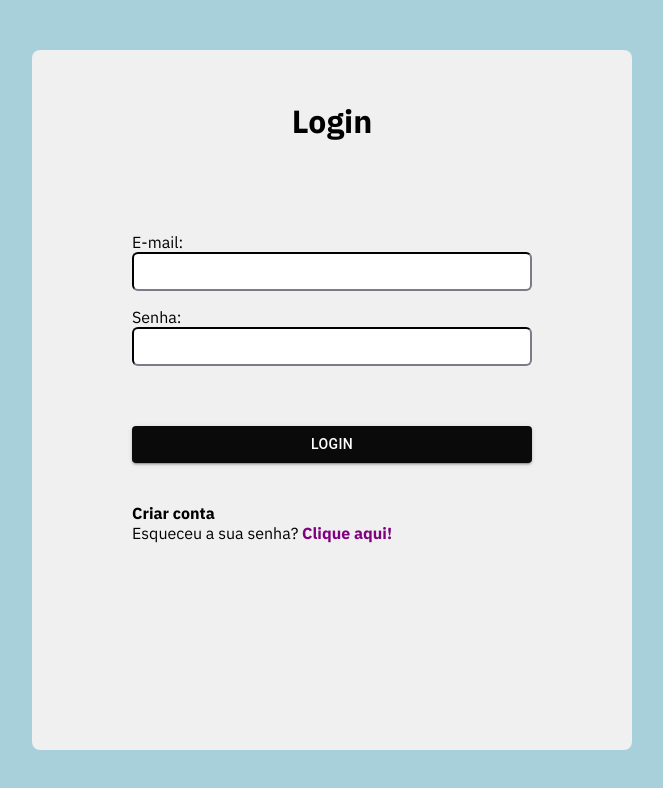
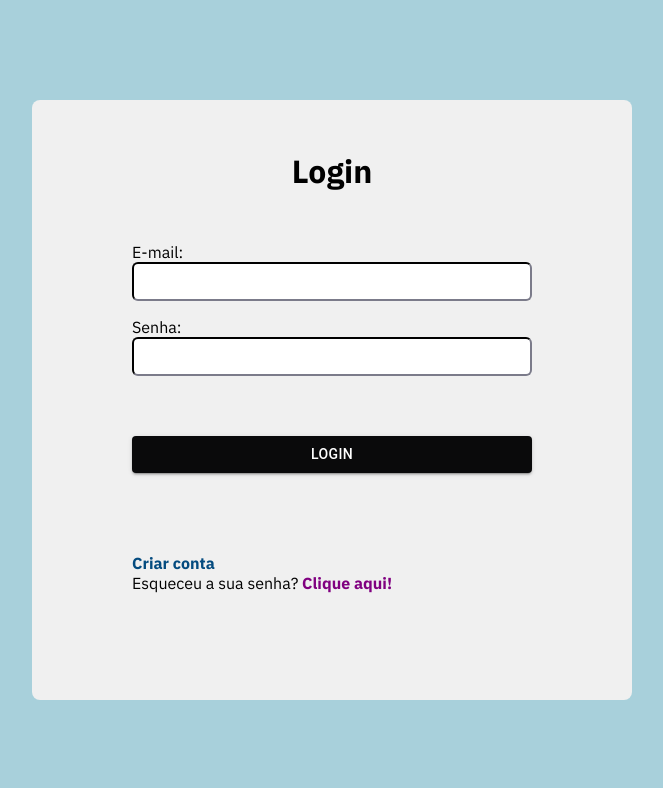
Before and after one commit to Lealzzera/access-controller-front-end, a Next.js app: page / in a window 1280 px wide. Shown: the top 788 px of the page, without its empty margins (308-971 px from the left). Built offline with nearby package versions, Linux system fonts and the light colour scheme.

Commit message:
adjusted styles mainly height to keep screen more flexible

```diff
--- a/app/components/LoginPage/styles.ts
+++ b/app/components/LoginPage/styles.ts
@@ -2,14 +2,15 @@ import styled from "styled-components";
 
 export const LoginPageContainer = styled.section`
   background-color: var(--blue-200);
-  height: 100vh;
+  min-height: 100vh;
   display: flex;
   align-items: center;
   justify-content: center;
+  width: 100%;
+  overflow: auto;
 `;
 
 export const LoginPageForm = styled.form`
-  height: 80vh;
   width: 80vw;
   border-radius: 0.5rem;
   display: flex;
@@ -18,19 +19,22 @@ export const LoginPageForm = styled.form`
   @media (min-width: 800px) {
     background-color: var(--gray-100);
     width: 600px;
-    height: 700px;
+    min-height: 600px;
+    margin: 1rem;
   }
 `;
 
 export const LoginTitle = styled.h1`
   font-size: 32px;
-  margin-top: 50px;
-  margin-bottom: 90px;
+  margin-bottom: 50px;
+
+  @media (min-width: 800px) {
+    margin-top: 50px;
+  }
 `;
 
 export const WrappedFields = styled.div`
   width: 250px;
-  margin: 0 auto;
   display: flex;
   flex-direction: column;
   gap: 1rem;
@@ -68,12 +72,14 @@ export const InfoContainer = styled.div`
 
   @media (min-width: 800px) {
     width: 400px;
+    margin-top: 80px;
   }
 `;
 
 export const CreateAccountLink = styled.p`
   cursor: pointer;
   font-weight: 700;
+  color: var(--blue-400);
 `;
 
 export const ForgotPassowordText = styled.p`
```
